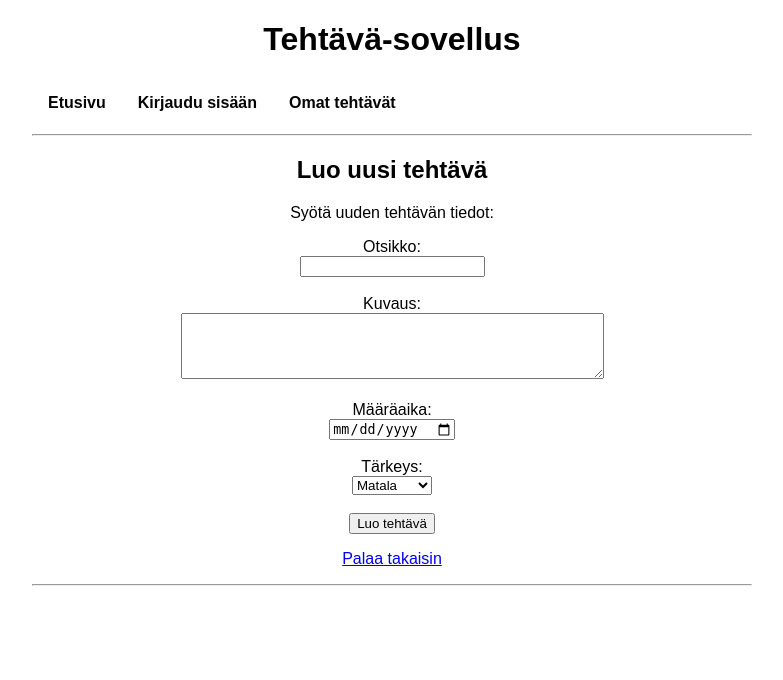
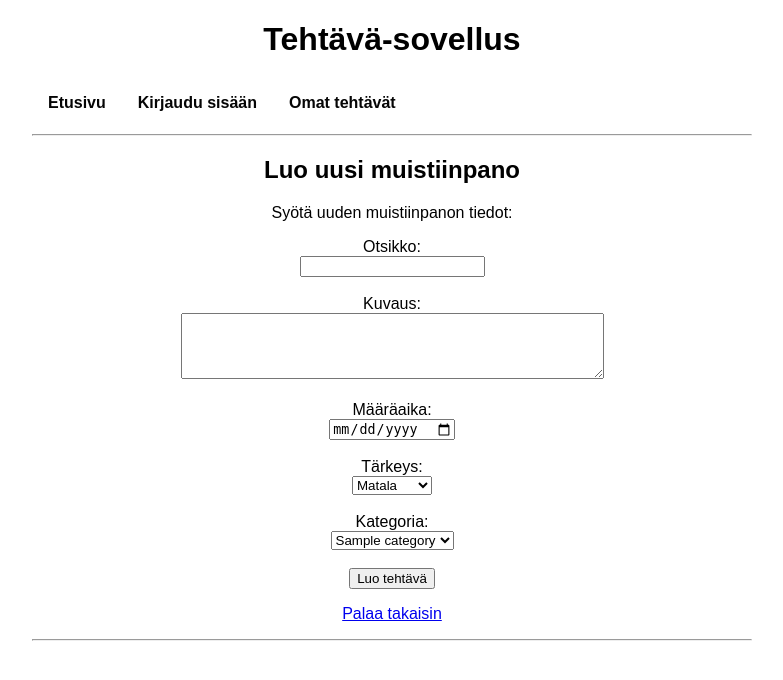
Before and after one commit to veeranniina/tsoha-teht-v-sovellus, a Flask app: template templates/new.html in a window 1280 px wide. Shown: the top 680 px of the page, without its empty margins (248-1031 px from the left). Run offline with Flask 3, Linux system fonts and the light colour scheme; the template is opened without the code that fills it: most values are stand-ins (such as "Sample title", 1, 10 or a date in 2020).

Commit message:
added categorization

```diff
--- a/templates/new.html
+++ b/templates/new.html
@@ -1,9 +1,9 @@
 {% extends "layout.html" %}
 {% block content %}
 
-<h2>Luo uusi tehtävä</h2>
+<h2>Luo uusi muistiinpano</h2>
 
-<p>Syötä uuden tehtävän tiedot:</p>
+<p>Syötä uuden muistiinpanon tiedot:</p>
 
 <form action="/new" method="POST">
     <label for="title">Otsikko:</label><br>
@@ -22,6 +22,13 @@
         <option value="3">Korkea</option>
     </select><br><br>
 
+    <label for="category">Kategoria:</label><br>
+    <select id="category" name="category">
+        {% for category in categories %}
+            <option value="{{ category.id }}">{{ category.name }}</option>
+        {% endfor %}
+    </select><br><br>
+
     <input type="submit" value="Luo tehtävä">
 </form>
 
```
